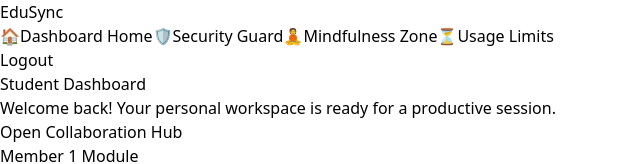
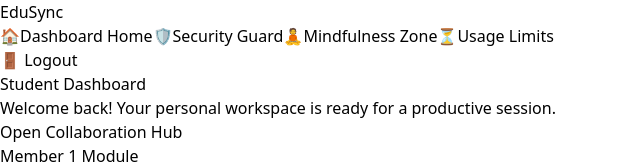
Before and after one commit to supuna18/StudentApp, a React (Vite) app in the folder frontend/: page /student-dashboard in a window 1280 px wide. Shown: the top 164 px of the page, without its empty margins (0-640 px from the left). Built offline with nearby package versions, Linux system fonts and the light colour scheme; sample sign-in values are in the browser's storage.

Commit message:
Update sidebar.jsx file logout button

```diff
--- a/frontend/src/components/Sidebar.jsx
+++ b/frontend/src/components/Sidebar.jsx
@@ -1,16 +1,26 @@
 import React from 'react';
-import { Link, useLocation } from 'react-router-dom';
+import { Link, useLocation, useNavigate } from 'react-router-dom'; // useNavigate එකතු කළා
 
 const Sidebar = () => {
   const location = useLocation();
+  const navigate = useNavigate(); // navigate function එක initialize කළා
 
   const menuItems = [
     { name: 'Dashboard Home', path: '/student-dashboard', icon: '🏠' },
     { name: 'Security Guard', path: '/student-dashboard/safety', icon: '🛡️' },
     { name: 'Mindfulness Zone', path: '/student-dashboard/wellness', icon: '🧘' },
     { name: 'Usage Limits', path: '/student-dashboard/set-limit', icon: '⏳' },
+  ];
 
-  ];
+  // --- LOGOUT FUNCTION එක ---
+  const handleLogout = () => {
+    // 1. බ්‍රවුසරයේ තියෙන JWT Token එක මකලා දානවා
+    localStorage.removeItem('token');
+
+    // 2. යූසර්ව හෝම් පේජ් එකට (Landing Page) යවනවා
+    // { replace: true } දැම්මම යූසර්ට 'Back' ගහලා ආයේ Dashboard එකට එන්න බැහැ
+    navigate('/', { replace: true });
+  };
 
   return (
     <div className="w-64 bg-slate-900 h-screen fixed left-0 top-0 text-white flex flex-col shadow-2xl z-50">
@@ -34,8 +44,12 @@ const Sidebar = () => {
       </nav>
 
       <div className="p-6 border-t border-slate-800">
-        <button className="w-full bg-slate-800 p-3 rounded-lg text-sm font-medium hover:bg-red-600 transition-colors">
-          Logout
+        {/* මෙතන onClick එක ඇඩ් කළා */}
+        <button
+          onClick={handleLogout}
+          className="w-full bg-slate-800 p-3 rounded-lg text-sm font-medium hover:bg-red-600 transition-colors flex items-center justify-center gap-2"
+        >
+          <span>🚪</span> Logout
         </button>
       </div>
     </div>
```
